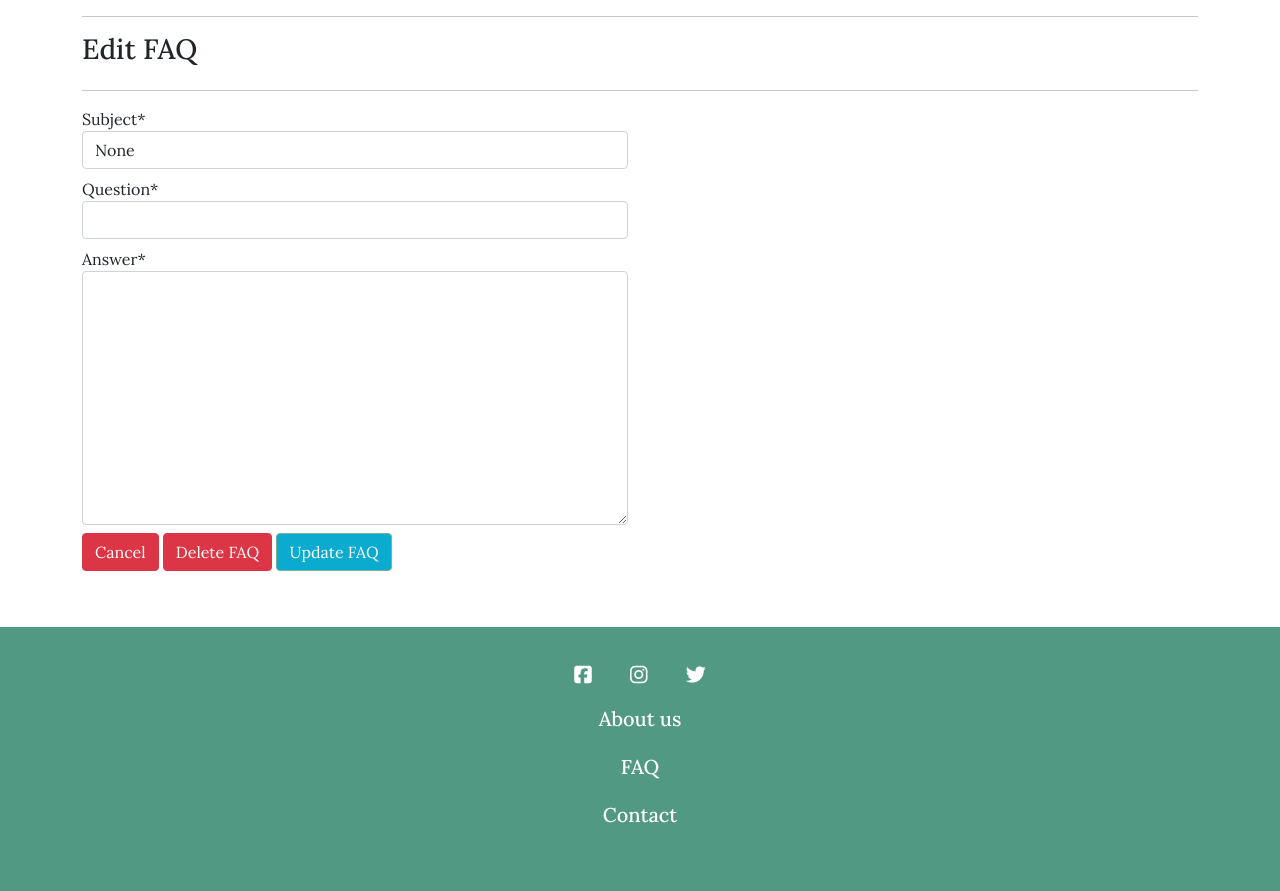
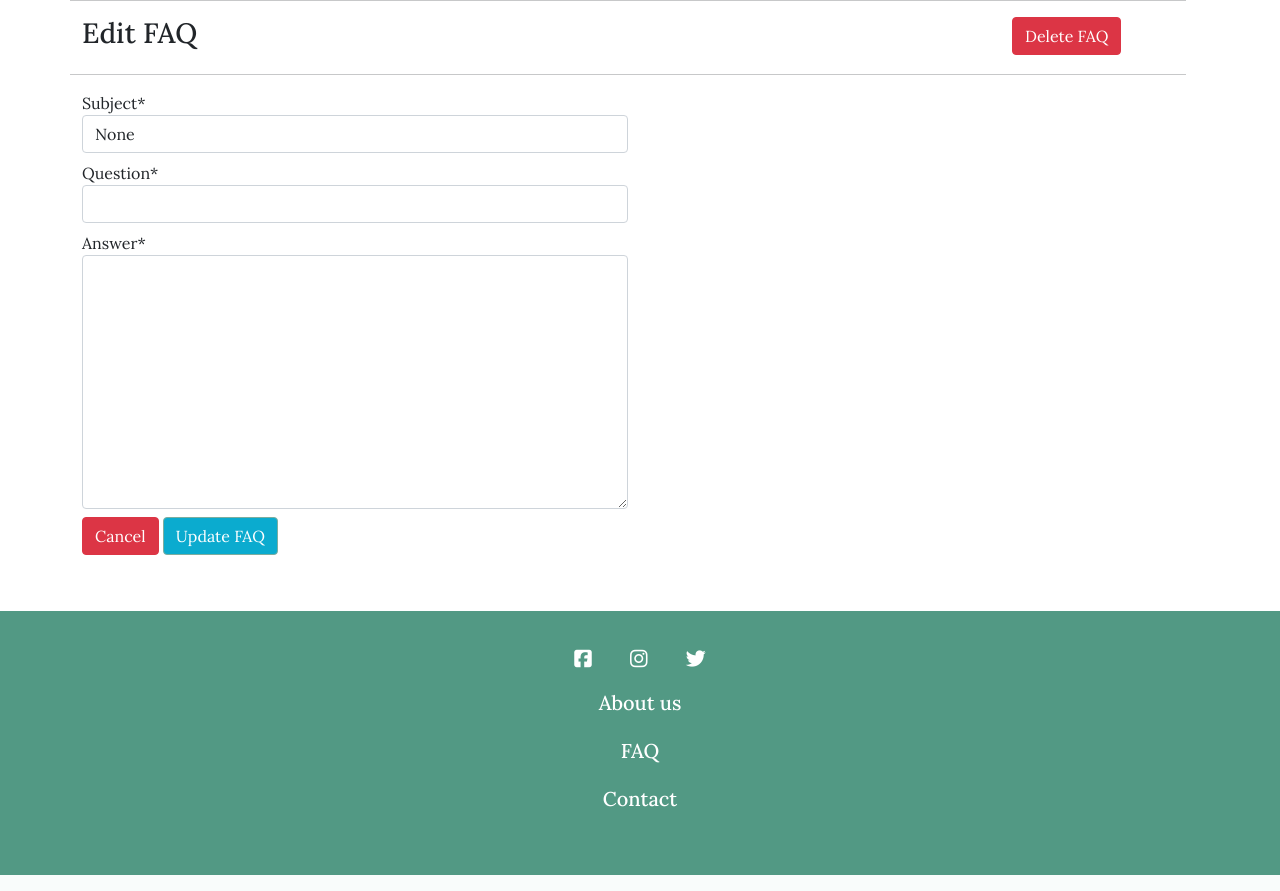
Before and after one commit to JPBiddle/Tie-Shop, a Django app: template info/templates/edit_faq.html in a window 1280 px wide. Shown: the part 195-1086 px from the top of the page. Run offline with Django 3.2, Linux system fonts and the light colour scheme; the template is opened without the code that fills it: values that come from a table or form of the project are taken from there, others are empty; data comes from the database, SQL or seed files in the repository; parts of the project's set-up code (start-up, migrations or seed data) failed here and were passed over; some libraries are stand-ins or nearby versions; some web fonts are replaced.

Commit message:
moved delete faq button on edit faq page, redirect to faq when edit/add/delete faq

```diff
--- a/info/templates/edit_faq.html
+++ b/info/templates/edit_faq.html
@@ -13,9 +13,14 @@
     <div class="overlay"></div>
     <div class="container">
         <div class="row no-gutters">
-            <div class="col-12">
+            <div class="row">
                 <hr>
+                <div class="col-10">
                 <h3 class="logo-font mb-4">Edit FAQ</h3>
+                </div>
+                <div class="col-2">
+                <button class="btn-danger btn btn-info" data-modal-target="#modal">Delete FAQ</button>
+                </div>
                 <hr>
             </div>
         </div>
@@ -27,11 +32,34 @@
                     {{ form | crispy }}
                     <div class="text-right">
                         <a class="btn btn-danger float-right" href="{% url 'faq' %}">Cancel</a>
-                        <a class="btn btn-danger float-right" href="{% url 'delete_faq' question.id %}">Delete FAQ</a>
                         <button class="btn btn-general float-right" type="submit">Update FAQ</button>
                     </div>
                 </form>
             </div>
         </div>
     </div>
+
+    <!-- Modal for delete  -->
+<div class="modal-confirm" id="modal">
+    <div class="modal-header">
+        <div class="title">
+            <h3 class="modal-text">Confirm Delete</h3>
+        </div>
+        <button data-close-button class="close-button">&times;</button>
+    </div>
+    <div class="modal-body">
+        <h5 class="modal-text">Are you sure you want to delete this Q&A?</h5>
+    </div>
+    <div class="modal-body">
+        <a class="btn btn-danger float-right" href="{% url 'delete_faq' question.id %}">Delete FAQ</a>
+    </div>
+</div>
+<div id="overlay"></div>
+
+
 {% endblock %}
+
+
+{% block postloadjs %}
+<script src="{% static 'js/modal.js' %}"></script>
+{% endblock %}
--- a/info/views.py
+++ b/info/views.py
@@ -25,7 +25,7 @@ def add_faq(request):
         if form.is_valid():
             form.save()
             messages.success(request, 'New FAQ added!')
-            return redirect(reverse(add_faq))
+            return redirect(reverse('faq'))
         else:
             messages.error(request, 'Failed to add new FAQ, please check form is valid.')
     else:
```
